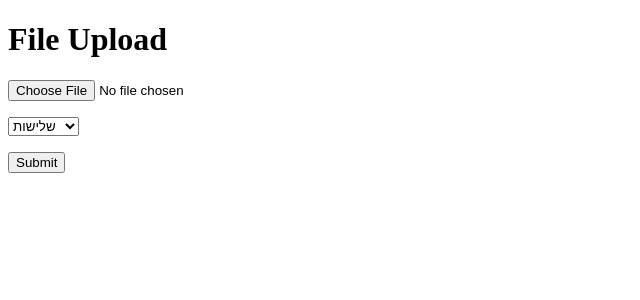
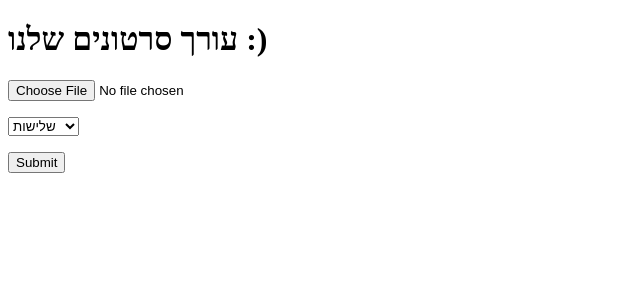
Before and after one commit to MayoG/PratWeek, a Flask app: page / in a window 1280 px wide. Shown: the top 300 px of the page, without its empty margins (0-640 px from the left). Run offline with Flask 2, Linux system fonts and the light colour scheme.

Commit message:
Edit text

```diff
--- a/templates/index.html
+++ b/templates/index.html
@@ -8,10 +8,10 @@
 </script>
 <html>
   <head>
-    <title>File Upload</title>
+    <title>Edit video</title>
   </head>
   <body>
-  <h1>File Upload</h1>
+  <h1>עורך סרטונים שלנו :)</h1>
   <form method="POST" action="" enctype="multipart/form-data" id="edits" onsubmit="return checkForm(this)">
     <p><input type="file" name="file"></p>
     <label>
```
